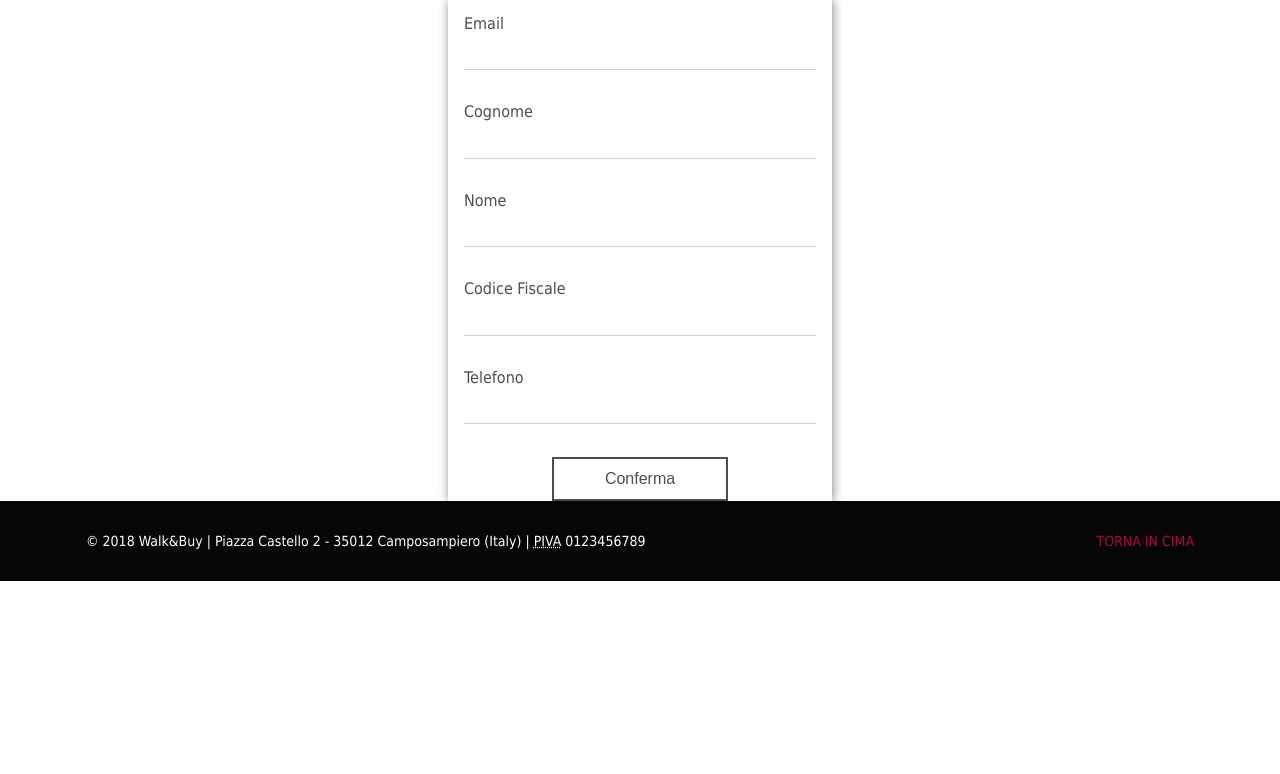
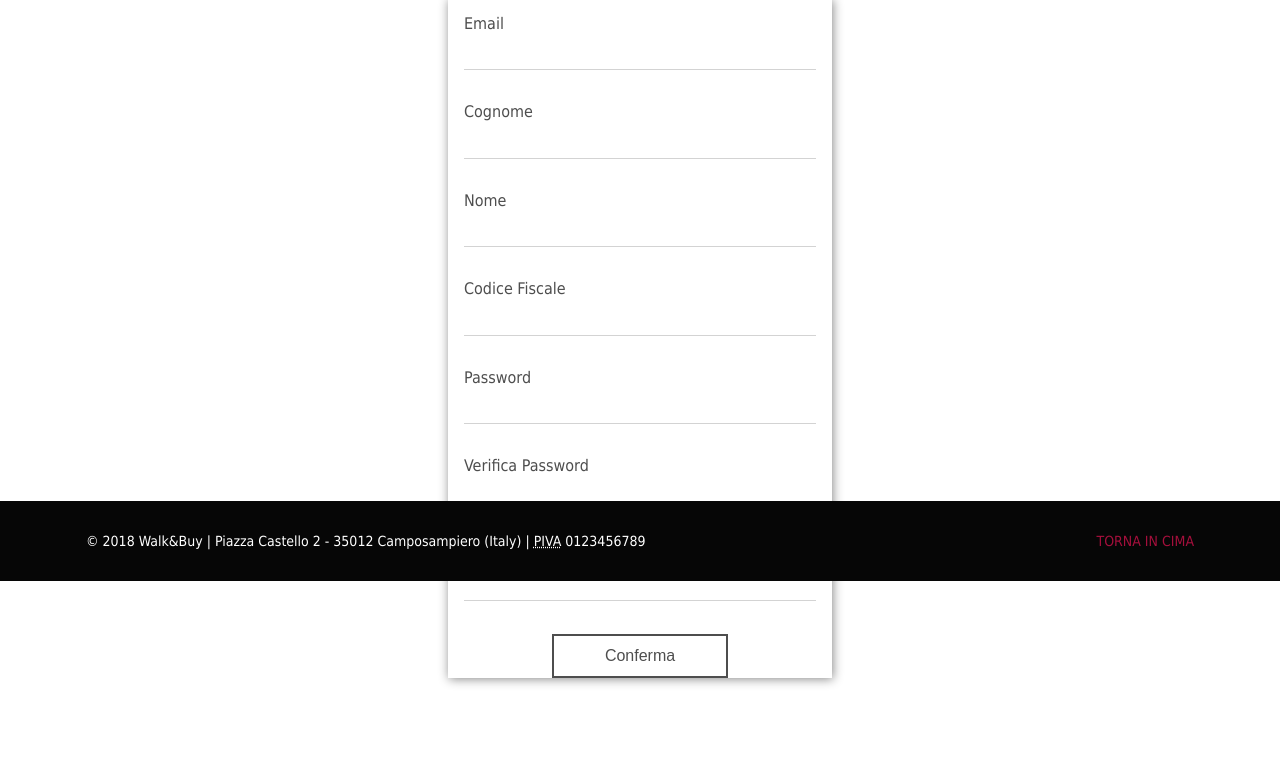
Before and after one commit to mcanovese/walkandbuy, a PHP site: page /add-user in a window 1280 px wide. Shown: the part 219-993 px from the top of the page. Before the commit the page ends 800 px from the top, so only its background shows below. Run offline with PHP 8.4, Linux system fonts and the light colour scheme; some libraries are stand-ins or nearby versions.

Commit message:
registrazione utente
in corso di implementazione

```diff
--- a/app/controller/PagesController.php
+++ b/app/controller/PagesController.php
@@ -108,5 +108,49 @@ else {
 }
 
 
+public function registerUser(){
+  //acquisizione dati da POST
+  $email = Request::getPOST('email');
+  $cognome = Request::getPOST('cognome');
+  $nome = Request::getPOST('nome');
+  $codiceFiscale = Request::getPOST('cf');
+  $password = Request::getPOST('password');
+  $verificaPassword = Request::getPOST('verificaPassword');
+  $telefono = Request::getPOST('telefono');
+
+
+  $result = $this->usersController->addUser(
+    [
+      'email' => $email,
+      'cognome' => $cognome,
+      'nome' => $nome,
+      'codiceFiscale' => $codiceFiscale,
+      'password' => $password,
+      'verificapassword' => $verificaPassword,
+      'telefono' => $telefono
+    ]);
+  }
+
+
+
+
+
+
+
+
+
+
+
+
+
+
+
+
+
+
+
+
+
+
 
 }
--- a/app/controller/UsersController.php
+++ b/app/controller/UsersController.php
@@ -7,6 +7,18 @@ public function index()
 
 
 }
+
+
+public function insertUser(){
+
+
+
+
+}
+
+
+
+
 
 
 }
--- a/app/views/adduser.view.php
+++ b/app/views/adduser.view.php
@@ -16,7 +16,7 @@
 </div>
 <div class="loginbox-field">
   <label class="input-label" for="nome">Nome</label>
-  <input class="input" id="nome"  type="text" name="name" required />
+  <input class="input" id="nome"  type="text" name="nome" required />
   <span class="underline"></span>
 </div>
 <div class="loginbox-field">
@@ -24,6 +24,19 @@
   <input class="input" id="codicefiscale"  type="text" name="cf" required />
   <span class="underline"></span>
 </div>
+
+<div class="loginbox-field">
+  <label class="input-label" for="nome">Password</label>
+  <input class="input" id="codicefiscale"  type="password" name="password" required />
+  <span class="underline"></span>
+</div>
+
+<div class="loginbox-field">
+  <label class="input-label" for="nome">Verifica Password</label>
+  <input class="input" id="codicefiscale"  type="password" name="verificaPassword" required />
+  <span class="underline"></span>
+</div>
+
 <div class="loginbox-field">
   <label class="input-label" for="nome">Telefono</label>
   <input class="input" id="telefono"  type="text" name="telefono" required />
```
Also changed, not shown: 1 other file.
